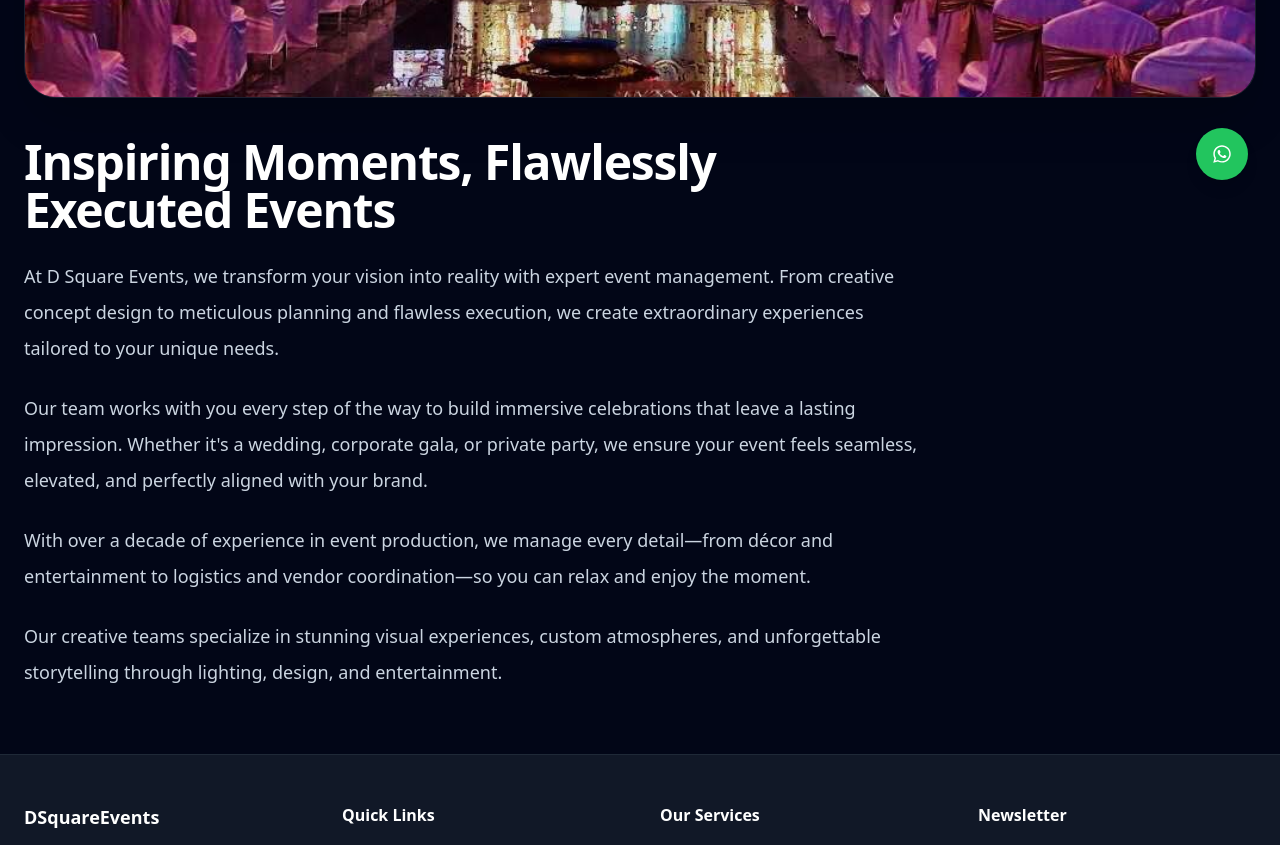
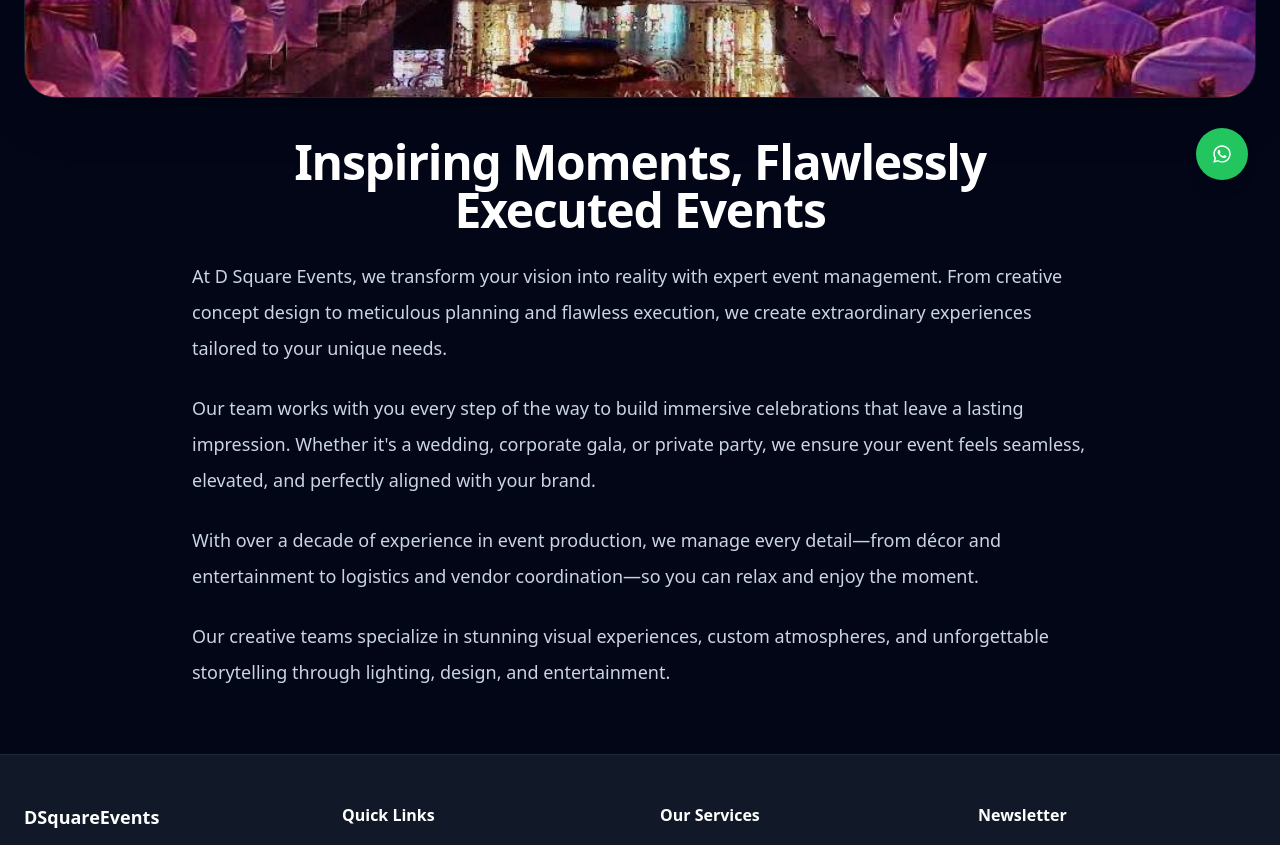
Before and after one commit to dsquarevents595959-dotcom/dsquare-frontend, a React (Vite) app: page /readmore in a window 1280 px wide. Shown: the part 540-1385 px from the top of the page. Built offline with nearby package versions, Linux system fonts and the light colour scheme.

Commit message:
clear errors

```diff
--- a/src/components/about/ReadMore.jsx
+++ b/src/components/about/ReadMore.jsx
@@ -177,8 +177,8 @@ const ReadMore = () => {
           />
         </div>
 
-        <div className="mt-10 max-w-4xl space-y-6">
-          <h1 className="text-4xl font-bold tracking-tight text-white sm:text-5xl">
+        <div className="mt-10 max-w-4xl mx-auto space-y-6">
+          <h1 className="text-4xl font-bold tracking-tight text-white sm:text-5xl lg:text-center">
             Inspiring Moments, Flawlessly Executed Events
           </h1>
           <p className="text-lg leading-9 text-slate-300">
```
